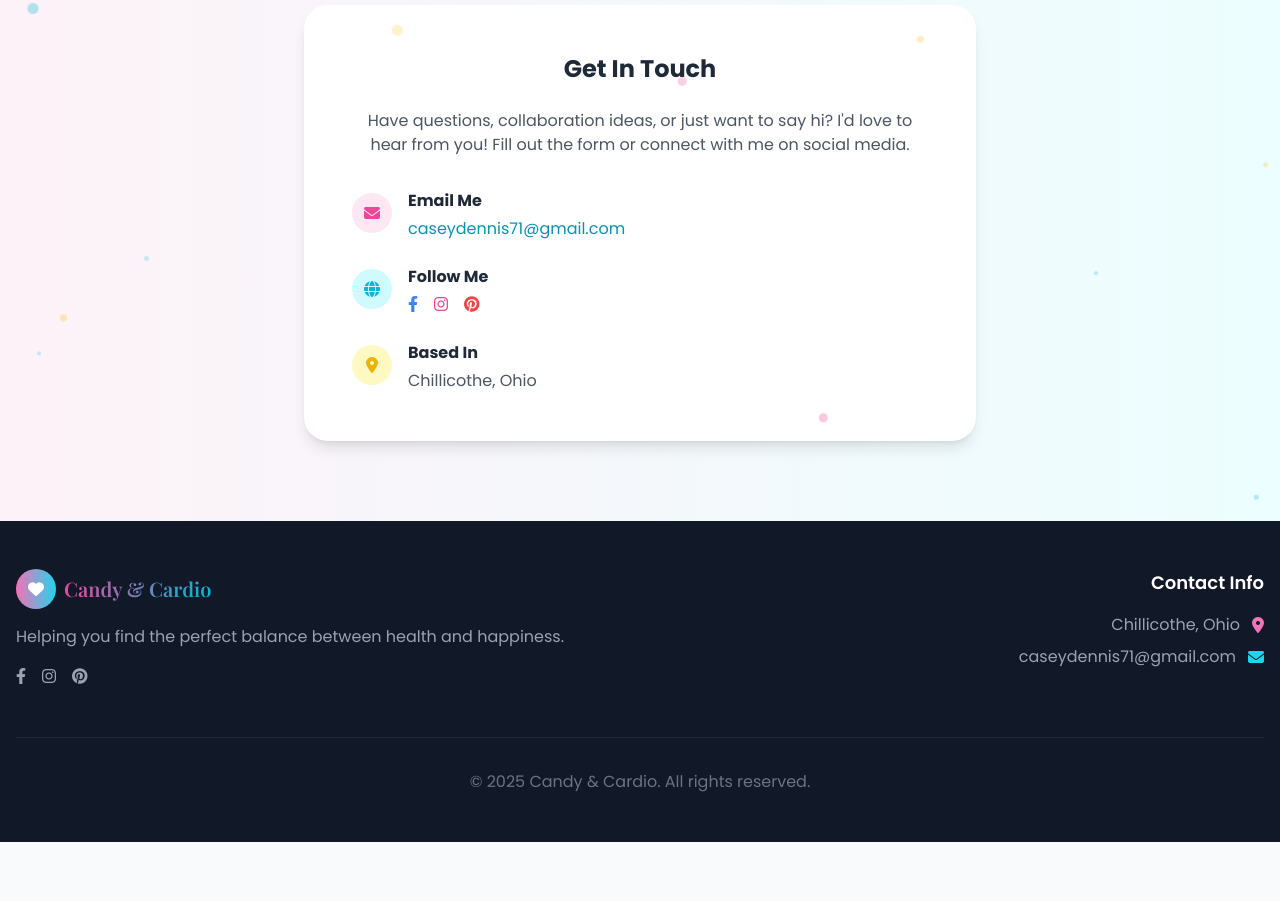
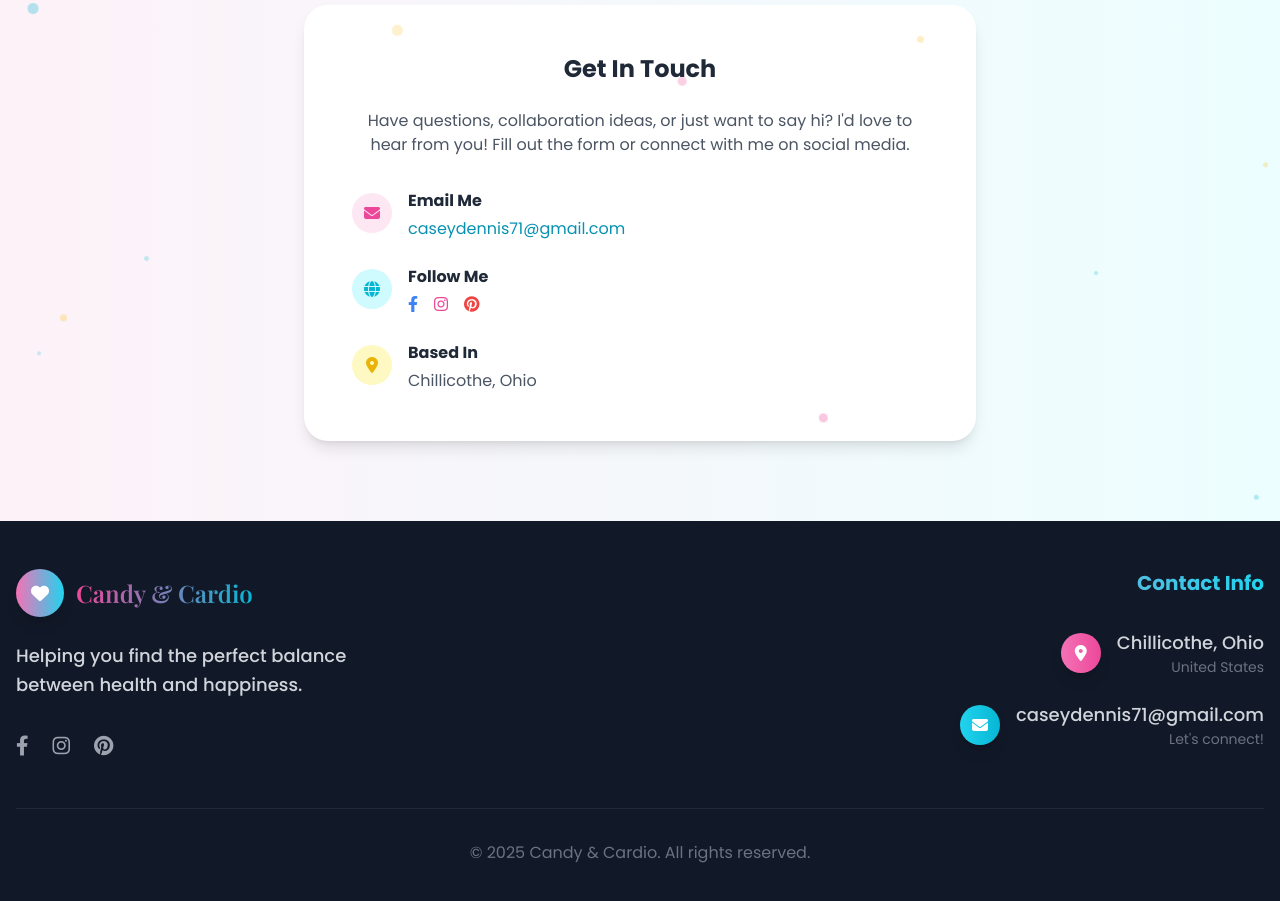
Before and after one commit to thefreewebsitewizards/casey-dennis, a plain HTML site: page index.html in a window 1280 px wide. Shown: the part 4289-5190 px from the top of the page. Before the commit the page ends 5131 px from the top, so only its background shows below. Drawn offline with nearby package versions, Linux system fonts and the light colour scheme; some icons are missing.

Commit message:
changes in footer

```diff
--- a/index.html
+++ b/index.html
@@ -905,47 +905,62 @@
     <!-- Footer -->
     <footer class="bg-gray-900 text-white py-12">
         <div class="container mx-auto px-4">
-            <div class="grid md:grid-cols-2 gap-12">
-                <div>
-                    <div class="flex items-center mb-4">
-                        <div class="w-10 h-10 rounded-full bg-gradient-to-r from-pink-400 to-cyan-400 flex items-center justify-center mr-2">
-                            <i class="fas fa-heart text-white"></i>
+            <div class="grid grid-cols-1 md:grid-cols-2 gap-8 md:gap-12">
+                <div class="text-center md:text-left">
+                    <div class="flex items-center justify-center md:justify-start mb-6">
+                        <div class="w-12 h-12 rounded-full bg-gradient-to-r from-pink-400 to-cyan-400 flex items-center justify-center mr-3 shadow-lg">
+                            <i class="fas fa-heart text-white text-lg"></i>
                         </div>
-                        <a href="#" class="brand-font text-xl font-bold text-transparent bg-clip-text bg-gradient-to-r from-pink-500 to-cyan-500">
+                        <a href="#" class="brand-font text-2xl font-bold text-transparent bg-clip-text bg-gradient-to-r from-pink-500 to-cyan-500">
                             Candy & Cardio
                         </a>
                     </div>
-                    <p class="text-gray-400 mb-4">
-                        Helping you find the perfect balance between health and happiness.
-                    </p>
-                    <div class="flex space-x-4">
-                        <a href="https://www.facebook.com/casey71dennis" target="_blank" class="text-gray-400 hover:text-blue-400">
+                    <div class="mb-8">
+                        <p class="text-gray-300 text-lg leading-relaxed max-w-md mx-auto md:mx-0 font-medium">
+                            Helping you find the perfect balance
+                        </p>
+                        <p class="text-gray-300 text-lg leading-relaxed max-w-md mx-auto md:mx-0 font-medium">
+                            between health and happiness.
+                        </p>
+                    </div>
+                    <div class="flex space-x-6 justify-center md:justify-start">
+                        <a href="https://www.facebook.com/casey71dennis" target="_blank" class="text-gray-400 hover:text-blue-400 text-xl transition-colors">
                             <i class="fab fa-facebook-f"></i>
                         </a>
-                        <a href="https://www.instagram.com/casey00dennis" target="_blank" class="text-gray-400 hover:text-pink-400">
+                        <a href="https://www.instagram.com/casey00dennis" target="_blank" class="text-gray-400 hover:text-pink-400 text-xl transition-colors">
                             <i class="fab fa-instagram"></i>
                         </a>
-                        <a href="https://ph.pinterest.com/caseydennis71/" target="_blank" class="text-gray-400 hover:text-red-500">
+                        <a href="https://ph.pinterest.com/caseydennis71/" target="_blank" class="text-gray-400 hover:text-red-500 text-xl transition-colors">
                             <i class="fab fa-pinterest"></i>
                         </a>
-                        <a href="https://www.threads.com/@casey00dennis" target="_blank" class="text-gray-400 hover:text-gray-300">
+                        <a href="https://www.threads.com/@casey00dennis" target="_blank" class="text-gray-400 hover:text-gray-300 text-xl transition-colors">
                             <i class="fab fa-threads"></i>
                         </a>
                     </div>
                 </div>
 
-                <div class="text-right">
-                    <h4 class="text-lg font-semibold mb-4">Contact Info</h4>
-                    <ul class="space-y-2 text-gray-400">
-                        <li class="flex items-start justify-end">
-                            <span>Chillicothe, Ohio</span>
-                            <i class="fas fa-map-marker-alt ml-3 mt-1 text-pink-400"></i>
-                        </li>
-                        <li class="flex items-start justify-end">
-                            <a href="mailto:caseydennis71@gmail.com" class="hover:text-white">caseydennis71@gmail.com</a>
-                            <i class="fas fa-envelope ml-3 mt-1 text-cyan-400"></i>
-                        </li>
-                    </ul>
+                <div class="text-left md:text-right pl-4 md:pl-0">
+                    <h4 class="text-xl font-bold mb-8 text-transparent bg-clip-text bg-gradient-to-r from-pink-400 to-cyan-400 text-center md:text-right -ml-4 md:ml-0">Contact Info</h4>
+                    <div class="space-y-6">
+                        <div class="flex items-center justify-start md:justify-end group">
+                            <div class="w-10 h-10 rounded-full bg-gradient-to-r from-pink-400 to-pink-500 flex items-center justify-center mr-4 shadow-lg group-hover:scale-110 transition-transform">
+                                <i class="fas fa-map-marker-alt text-white"></i>
+                            </div>
+                            <div class="text-left md:text-right">
+                                <p class="text-gray-300 text-lg font-medium">Chillicothe, Ohio</p>
+                                <p class="text-gray-500 text-sm">United States</p>
+                            </div>
+                        </div>
+                        <div class="flex items-center justify-start md:justify-end group">
+                            <div class="w-10 h-10 rounded-full bg-gradient-to-r from-cyan-400 to-cyan-500 flex items-center justify-center mr-4 shadow-lg group-hover:scale-110 transition-transform">
+                                <i class="fas fa-envelope text-white"></i>
+                            </div>
+                            <div class="text-left md:text-right">
+                                <a href="mailto:caseydennis71@gmail.com" class="text-gray-300 text-lg font-medium hover:text-white transition-colors block">caseydennis71@gmail.com</a>
+                                <p class="text-gray-500 text-sm">Let's connect!</p>
+                            </div>
+                        </div>
+                    </div>
                 </div>
             </div>
 
```
